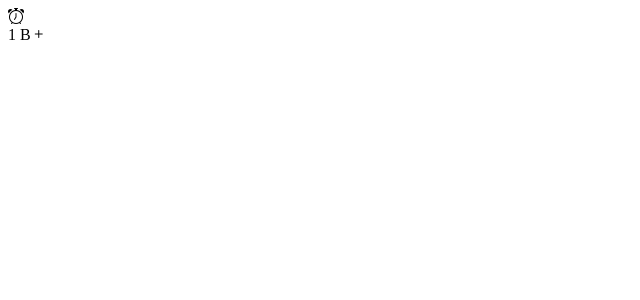
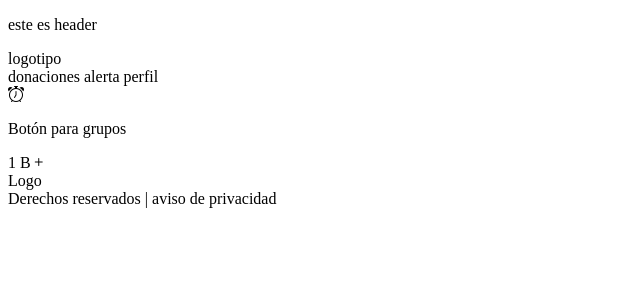
Before and after one commit to to-know-g19/TOKNOW_FE, a Next.js app: page /components in a window 1280 px wide. Shown: the top 300 px of the page, without its empty margins (0-640 px from the left). Built offline with nearby package versions, Linux system fonts and the light colour scheme.

Commit message:
ADD estruture Layout

```diff
--- a/components/Footer.jsx
+++ b/components/Footer.jsx
@@ -0,0 +1,8 @@
+export default function Footer({ children , title}) {
+    return (
+      <div>
+        <div>Logo</div>
+        <div>Derechos reservados | aviso de privacidad</div>
+      </div>
+    )
+  }
--- /dev/null
+++ b/components/Header.jsx
@@ -0,0 +1,11 @@
+import Navbar from './Navbar'
+
+export default function Header() {
+  return (
+    <>
+      <p>este es header</p>
+      <Navbar/>
+
+    </>
+  )
+}
--- a/components/Layout/index.jsx
+++ b/components/Layout.jsx
@@ -1,4 +1,6 @@
 import Head from 'next/head'
+import Header from './Header'
+import Footer from './Footer'
 
 export default function Layout({ children , title}) {
   return (
@@ -9,11 +11,13 @@ export default function Layout({ children , title}) {
         <link rel="preconnect" href="https://fonts.googleapis.com"/>
         <link rel="preconnect" href="https://fonts.gstatic.com" crossorigin/>
         <link href="https://fonts.googleapis.com/css2?family=Baloo+2:wght@400;600&family=Roboto&display=swap" rel="stylesheet"/>
+
         <title>{title}</title>
 
       </Head>
+      <Header/>
       <main>{children}</main>
-
+      <Footer/>
     </>
   )
 }
--- a/components/Navbar.jsx
+++ b/components/Navbar.jsx
@@ -0,0 +1,8 @@
+export default function Navbar({ children , title}) {
+    return (
+      <nav>
+        <div>logotipo</div>
+        <div>donaciones alerta perfil</div>
+      </nav>
+    )
+  }
--- a/pages/components.jsx
+++ b/pages/components.jsx
@@ -1,5 +1,5 @@
 import React from 'react'
-import Layout from '../components/Layout/index'
+import Layout from '../components/Layout'
 
 
 
@@ -7,10 +7,10 @@ export default function home() {
   return (
     <Layout title='Ejemplo de componentes' description='Aqui se van a armar los componentes'>
 
-
-
     <div><i className="bi-alarm"></i>
     </div>
+
+    <p>Botón para grupos</p>
     <div className='group-button'>1 B<span className='group-button__action'><i className="bi bi-plus"></i></span></div>
     </Layout>
   )
--- a/pages/index.jsx
+++ b/pages/index.jsx
@@ -1,10 +1,12 @@
 import React from 'react'
-import Layout from '../components/hola'
+import Layout from '../components/Layout'
 
 export default function home() {
   return (
     <Layout>
       <div>home</div>
+
+
     </Layout>
 
 
--- /dev/null
+++ b/styles/_varibles.scss
@@ -0,0 +1 @@
+// Color
```
Also changed, not shown: components/Button.jsx (added, +13 -0 lines), components/Button/index.jsx (deleted, +0 -22 lines), components/User.jsx (added, +8 -0 lines), styles/components/button.module.scss (deleted, +0 -7 lines).
